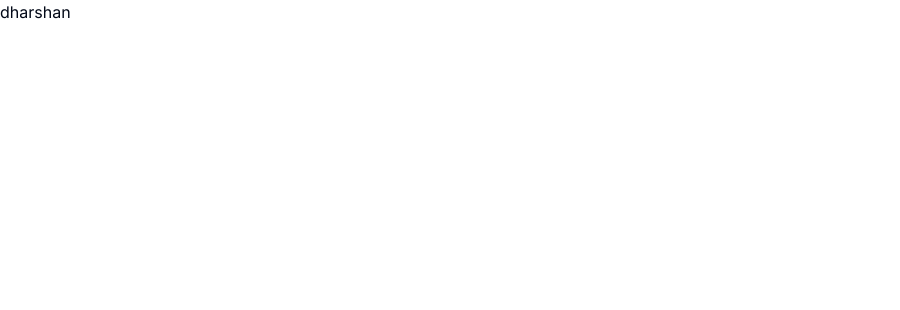
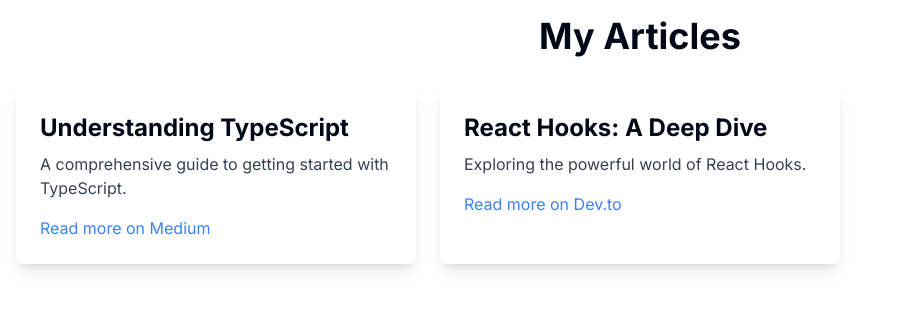
Before and after one commit to DharshanSR/sample-portfolio, a Next.js app: page / in a window 1280 px wide. Shown: the top 310 px of the page, without its empty margins (0-900 px from the left). Built offline with nearby package versions, Linux system fonts and the light colour scheme.

Commit message:
started the blog page for my portfoilo

```diff
--- a/app/page.tsx
+++ b/app/page.tsx
@@ -7,6 +7,7 @@ import About from "@/pages/About/About";
 import Skills from "@/pages/Skills/skills"; // Ensure the component is imported correctly
 import ContactMe from "@/pages/Contact Me/ContactMe";
 import Portfolio from "@/pages/Portfolio/Portfolio";
+import Blog from "@/pages/Blogs/Blog";
 
 export default function Home() {
   return (
@@ -14,8 +15,9 @@ export default function Home() {
       {/* <Navbar />  */}
       {/* <About /> */}
       {/* <Expertise /> */}
+      < Blog />
       {/* <Skills /> */}
-      <Portfolio />
+      {/* <Portfolio /> */}
       {/* <ContactMe />
       <FooterUp />
       <FooterDown /> */}
--- /dev/null
+++ b/pages/Blogs/Blog.tsx
@@ -0,0 +1,47 @@
+// src/components/Blog.tsx
+
+import React from 'react';
+
+interface Article {
+  title: string;
+  description: string;
+  link: string;
+  platform: string;
+}
+
+const articles: Article[] = [
+  {
+    title: 'Understanding TypeScript',
+    description: 'A comprehensive guide to getting started with TypeScript.',
+    link: 'https://medium.com/@yourprofile/understanding-typescript',
+    platform: 'Medium',
+  },
+  {
+    title: 'React Hooks: A Deep Dive',
+    description: 'Exploring the powerful world of React Hooks.',
+    link: 'https://dev.to/yourprofile/react-hooks-a-deep-dive',
+    platform: 'Dev.to',
+  },
+  // Add more articles here
+];
+
+const Blog: React.FC = () => {
+  return (
+    <div className="container mx-auto p-4">
+      <h1 className="text-4xl font-bold mb-8 text-center">My Articles</h1>
+      <div className="grid gap-6 sm:grid-cols-1 md:grid-cols-2 lg:grid-cols-3">
+        {articles.map((article, index) => (
+          <div key={index} className="bg-white p-6 rounded-lg shadow-lg hover:shadow-xl transition-shadow duration-300">
+            <h2 className="text-2xl font-bold mb-2">{article.title}</h2>
+            <p className="text-gray-700 mb-4">{article.description}</p>
+            <a href={article.link} target="_blank" rel="noopener noreferrer" className="text-blue-500 hover:underline">
+              Read more on {article.platform}
+            </a>
+          </div>
+        ))}
+      </div>
+    </div>
+  );
+};
+
+export default Blog;
```
